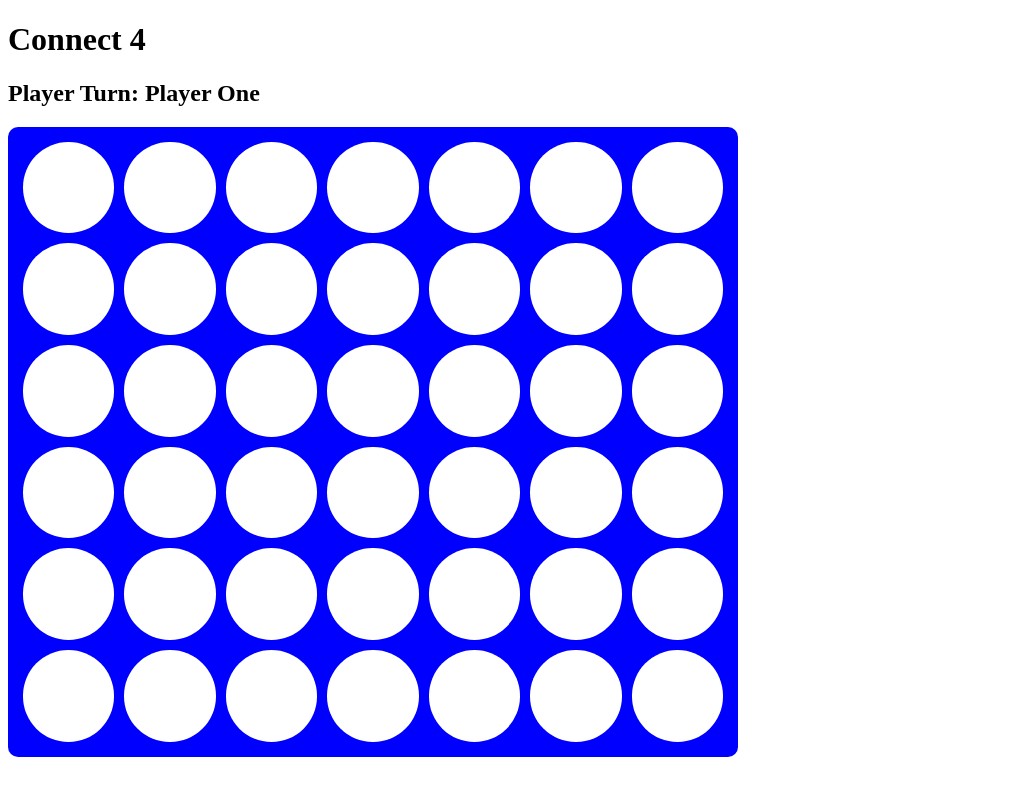
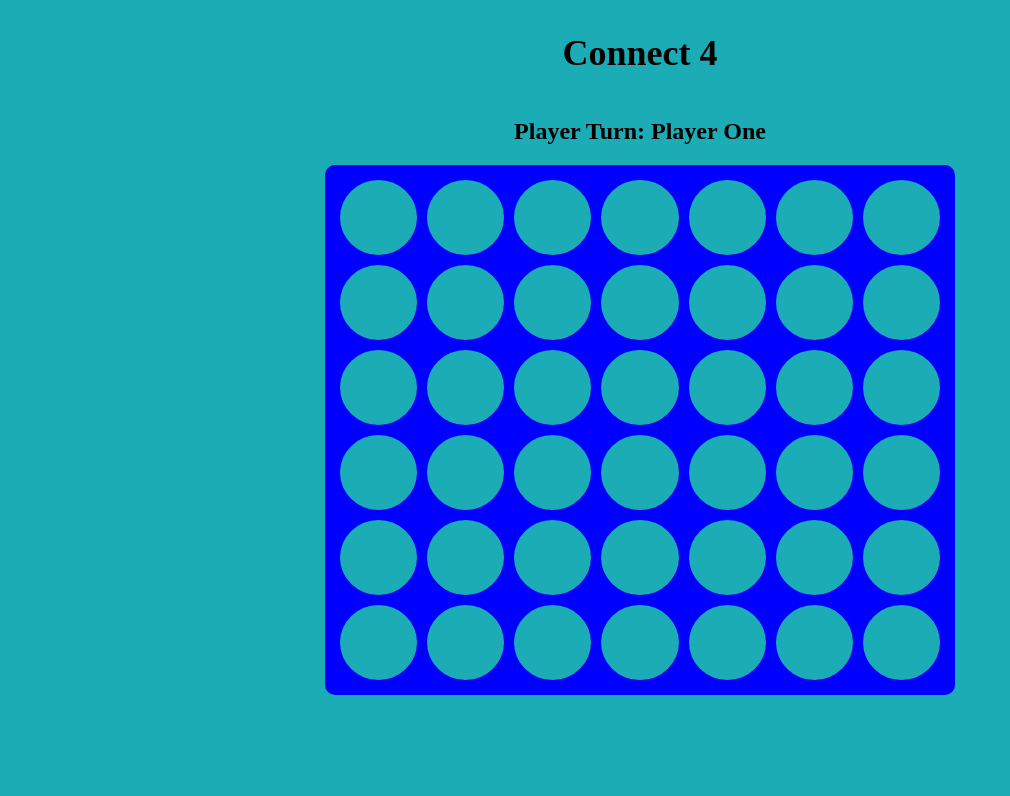
Before and after one commit to J0EYWEB/game-project-connect-four, a website built with Vite: page game-project-connect-four/index.html in a window 1280 px wide. Shown: the whole page, without its empty margins (0-1010 px from the left). Built offline with nearby package versions, Linux system fonts and the light colour scheme.

Commit message:
Centered items on page and added non-white background

```diff
--- a/game-project-connect-four/index.html
+++ b/game-project-connect-four/index.html
@@ -10,11 +10,12 @@
     <header class="game-header">
       <h1 class="game-title">Connect 4</h1>
     </header>
-
-    <section>
+    <main>
+      <section class="player-info">
         <h2>Player Turn:<span class="player-turn"> Player One</span></h2>
       </section>
-    <section class="game-board">
+      <section class="game-container">
+        <div class="game-board">
           <div class="game-board__cell game-board__cell--background empty"></div>
           <div class="game-board__cell game-board__cell--background empty"></div>
           <div class="game-board__cell game-board__cell--background empty"></div>
@@ -70,8 +71,9 @@
           <div class="game-board__cell game-board__cell--background bottom"></div>
           <div class="game-board__cell game-board__cell--background bottom"></div>
           <div class="game-board__cell game-board__cell--background bottom"></div>
+        </div>
       </section>
-
+    </main>
 
 
     <script type="module" src="/src/main.ts"></script>
--- /dev/null
+++ b/game-project-connect-four/src/styles/display.scss
@@ -0,0 +1,25 @@
+body{
+    background-color: rgb(28, 172, 182);
+}
+
+.player-info{
+    display: flex;
+    align-items: center;
+    justify-content: center;
+}
+
+.game-container {
+    display: flex;
+    justify-content: center;
+
+}
+
+.game-header{
+    display: flex;
+    justify-content: center;
+    align-items: center;
+
+    .game-title{
+        font-size: 36px;
+    }
+}
--- a/game-project-connect-four/src/styles/game-board.scss
+++ b/game-project-connect-four/src/styles/game-board.scss
@@ -1,7 +1,7 @@
 .game-board {
-    width: 700px;
+    width: 600px;
     padding: 15px;
-    height: 600px;
+    height: 500px;
     background-color: blue;
     display: grid;
     grid-template-columns: repeat(7, 1fr);
@@ -14,7 +14,7 @@
         border-radius: 50%;
 
         &--background {
-            background-color: white;
+            background-color: rgb(28, 172, 182);
         }
 
         &--background:hover {
--- a/game-project-connect-four/src/styles/style.scss
+++ b/game-project-connect-four/src/styles/style.scss
@@ -1 +1,2 @@
 @import './game-board.scss';
+@import './display.scss';
```
Also changed, not shown: game-project-connect-four/src/style.css, 1 other file. Lines whose indentation alone changed are shown as unchanged.
